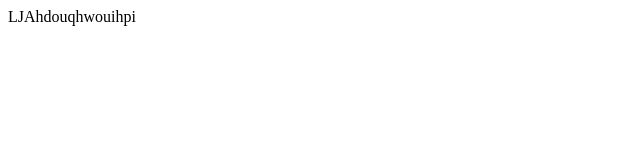
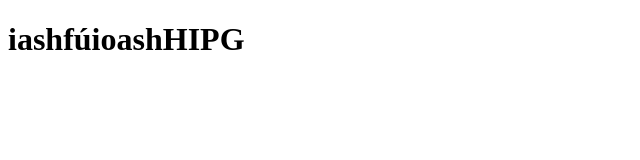
Before and after one commit to Wahabz8/New-Website, a plain HTML site: page index.html in a window 1280 px wide. Shown: the whole page, without its empty margins (0-640 px from the left). Drawn offline with Linux system fonts and the light colour scheme.

Commit message:
SECOND COMMIT

```diff
--- a/index.html
+++ b/index.html
@@ -6,6 +6,6 @@
     <title>Document</title>
 </head>
 <body>
-    LJAhdouqhwouihpi
+   <h1>iashfúioashHIPG</h1>
 </body>
 </html>
```
